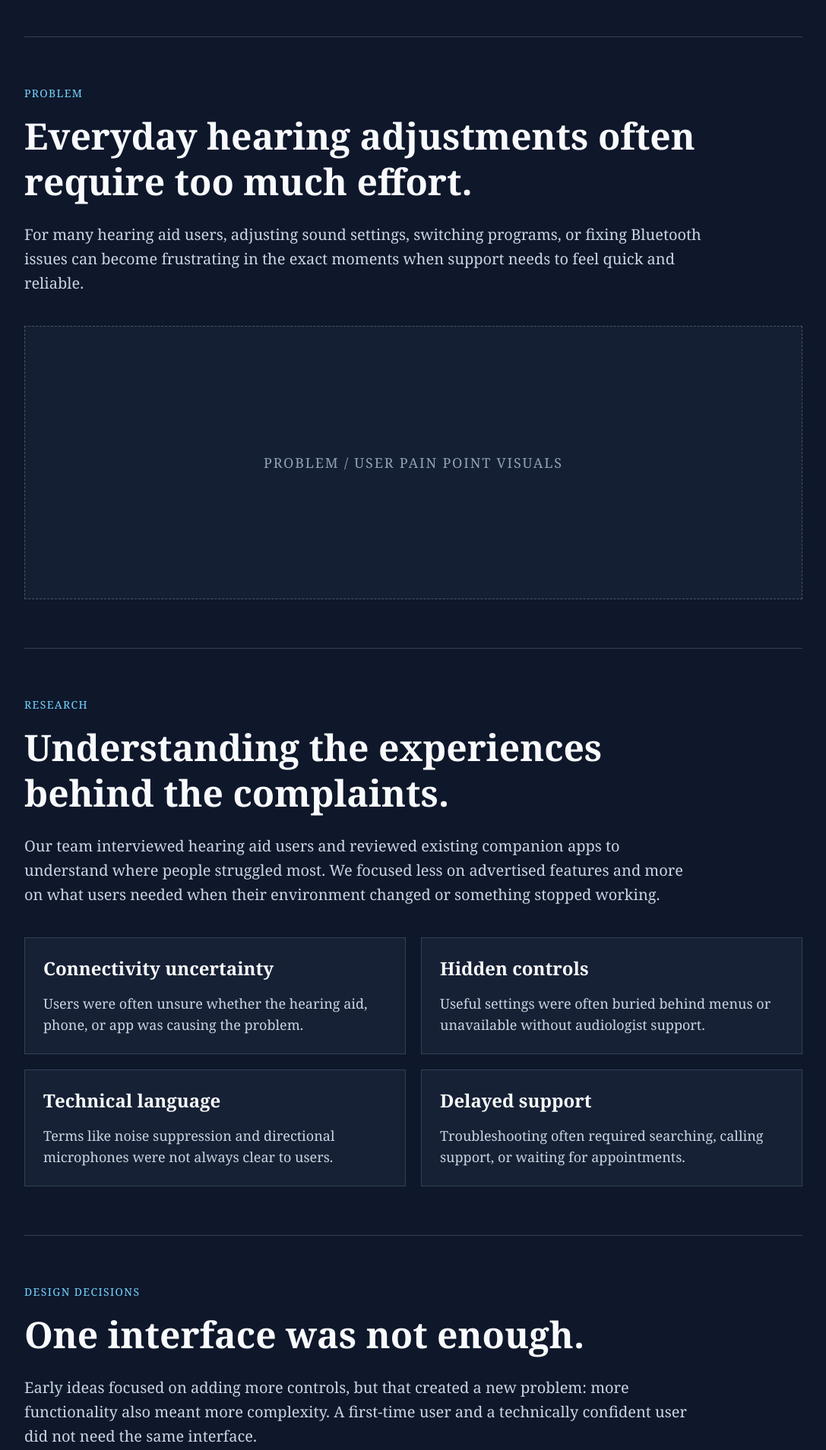
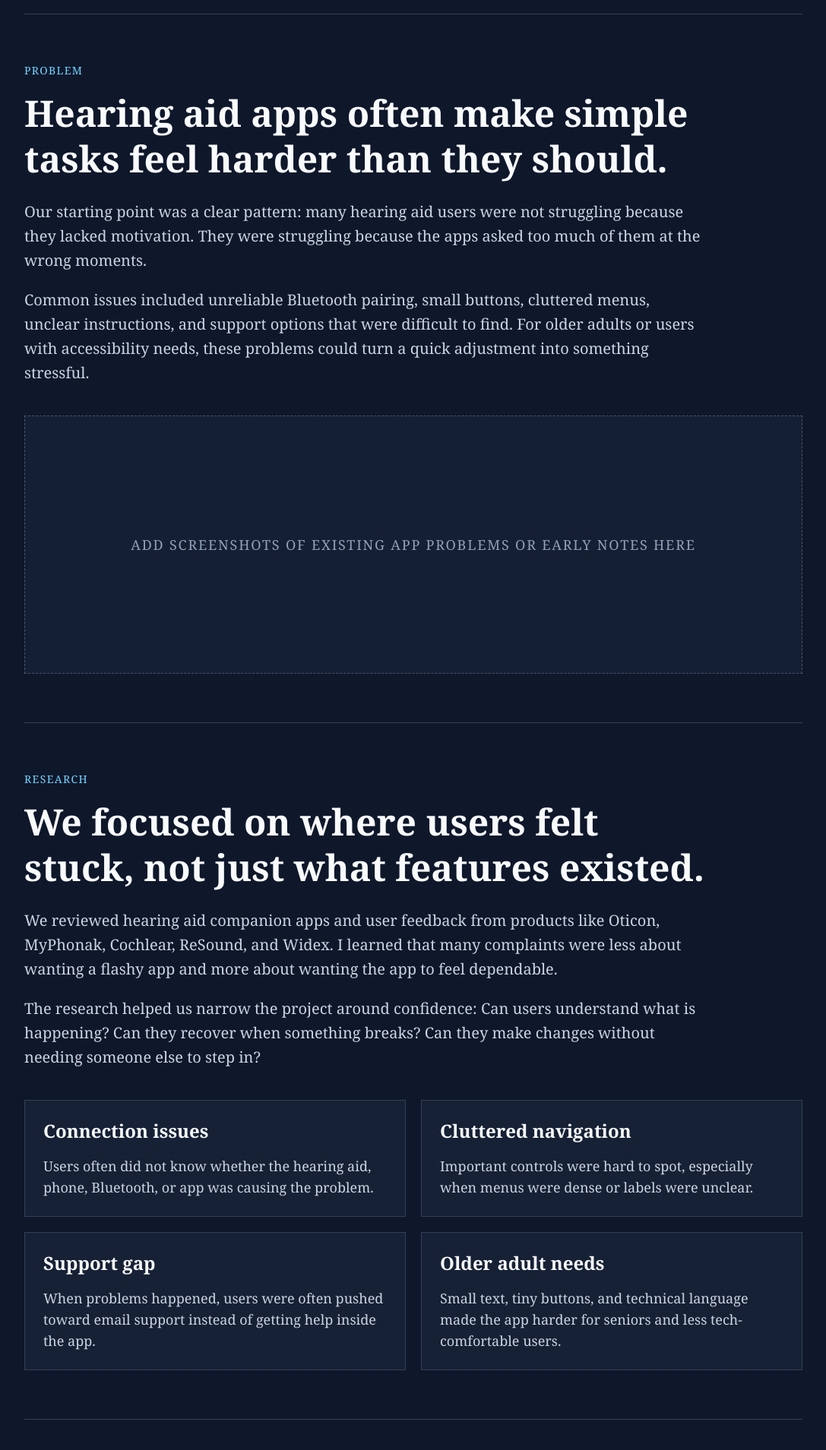
Before and after one commit to Jaibroo/J-Portfolio, a Next.js app: page /J-Portfolio/projects/hearing-aid-app/ in a window 1280 px wide. Shown: the part 888-2797 px from the top of the page at 76% size, without its empty margins (96-1183 px from the left). Built offline with nearby package versions, Linux system fonts and the light colour scheme.

Commit message:
text rework

```diff
--- a/app/projects/[slug]/page.tsx
+++ b/app/projects/[slug]/page.tsx
@@ -6,92 +6,94 @@ const projectData = {
     eyebrow: "ACM Summer Projects • 2025",
     title: "Lumen — Hearing Aid App",
     description:
-      "A hearing aid companion app designed to help users adjust sound settings, troubleshoot connection issues, and feel more confident in changing listening environments.",
+      "A hearing aid companion app for users who need clearer controls, easier troubleshooting, and less stressful ways to manage their hearing aids day to day.",
     image: "/J-Portfolio/hearing-aid.png",
     role: "UX Designer",
     timeline: "June – September 2025",
     team: "4 Designers, 1 Project Manager",
-    skills: ["UX Research", "Interaction Design", "Accessibility", "Prototyping"],
+    skills: ["UX Research", "Accessibility", "Interaction Design", "Prototyping"],
     sections: [
       {
         id: "problem",
         eyebrow: "Problem",
-        title: "Everyday hearing adjustments often require too much effort.",
+        title: "Hearing aid apps often make simple tasks feel harder than they should.",
         body: [
-          "For many hearing aid users, adjusting sound settings, switching programs, or fixing Bluetooth issues can become frustrating in the exact moments when support needs to feel quick and reliable.",
+          "Our starting point was a clear pattern: many hearing aid users were not struggling because they lacked motivation. They were struggling because the apps asked too much of them at the wrong moments.",
+          "Common issues included unreliable Bluetooth pairing, small buttons, cluttered menus, unclear instructions, and support options that were difficult to find. For older adults or users with accessibility needs, these problems could turn a quick adjustment into something stressful.",
         ],
-        imageLabel: "Problem / user pain point visuals",
+        imageLabel: "Add screenshots of existing app problems or early notes here",
       },
       {
         id: "research",
         eyebrow: "Research",
-        title: "Understanding the experiences behind the complaints.",
+        title: "We focused on where users felt stuck, not just what features existed.",
         body: [
-          "Our team interviewed hearing aid users and reviewed existing companion apps to understand where people struggled most. We focused less on advertised features and more on what users needed when their environment changed or something stopped working.",
+          "We reviewed hearing aid companion apps and user feedback from products like Oticon, MyPhonak, Cochlear, ReSound, and Widex. I learned that many complaints were less about wanting a flashy app and more about wanting the app to feel dependable.",
+          "The research helped us narrow the project around confidence: Can users understand what is happening? Can they recover when something breaks? Can they make changes without needing someone else to step in?",
         ],
         cards: [
           {
-            title: "Connectivity uncertainty",
-            text: "Users were often unsure whether the hearing aid, phone, or app was causing the problem.",
+            title: "Connection issues",
+            text: "Users often did not know whether the hearing aid, phone, Bluetooth, or app was causing the problem.",
           },
           {
-            title: "Hidden controls",
-            text: "Useful settings were often buried behind menus or unavailable without audiologist support.",
+            title: "Cluttered navigation",
+            text: "Important controls were hard to spot, especially when menus were dense or labels were unclear.",
           },
           {
-            title: "Technical language",
-            text: "Terms like noise suppression and directional microphones were not always clear to users.",
+            title: "Support gap",
+            text: "When problems happened, users were often pushed toward email support instead of getting help inside the app.",
           },
           {
-            title: "Delayed support",
-            text: "Troubleshooting often required searching, calling support, or waiting for appointments.",
+            title: "Older adult needs",
+            text: "Small text, tiny buttons, and technical language made the app harder for seniors and less tech-comfortable users.",
           },
         ],
       },
       {
         id: "design-decisions",
         eyebrow: "Design Decisions",
-        title: "One interface was not enough.",
+        title: "The app needed to reduce pressure, not just add more controls.",
         body: [
-          "Early ideas focused on adding more controls, but that created a new problem: more functionality also meant more complexity. A first-time user and a technically confident user did not need the same interface.",
+          "Early ideas leaned toward adding more customization. But more controls can also create more confusion. The better direction was to separate quick everyday adjustments from deeper settings.",
         ],
         featureImages: [
           {
             title: "Simple Mode",
-            text: "Quick adjustments, plain language, and fewer decisions.",
+            text: "A calmer interface for quick changes, larger touch targets, and plain language controls.",
           },
           {
             title: "Tech Mode",
-            text: "Deeper customization for users who want more control.",
+            text: "A more detailed interface for users who want deeper control over sound settings and listening programs.",
           },
         ],
       },
       {
         id: "solution",
         eyebrow: "Solution",
-        title: "A companion app focused on confidence, not configuration.",
+        title: "Lumen helps users adjust, recover, and keep moving.",
         body: [
-          "Lumen combines quick sound adjustments, personalized programs, environment-based recommendations, and guided troubleshooting into one companion experience.",
+          "The final direction centered on daily use: quick sound adjustments, clearer connection status, environment-based settings, and guided troubleshooting.",
         ],
         featureImages: [
           {
             title: "Environment Optimizer",
-            text: "Adjust settings around real situations like restaurants, calls, TV, and outdoors.",
+            text: "Instead of asking users to understand technical audio terms first, Lumen lets them start with situations like restaurants, TV, phone calls, or outdoors.",
           },
           {
             title: "Guided Troubleshooting",
-            text: "Help users recover quickly when connection or audio issues appear.",
+            text: "When something goes wrong, the app gives users a direct recovery path instead of making them search through support pages.",
           },
         ],
       },
       {
         id: "reflection",
         eyebrow: "Reflection",
-        title: "What this project helped me practice.",
+        title: "This project changed how I think about accessibility.",
         body: [
-          "This was my first project working with a design team on a product where the user needs felt specific and higher-stakes. At first, I thought a stronger app meant adding more features. As the research developed, I realized the better question was whether users could actually find, understand, and trust those features when they needed them.",
-          "The biggest shift was learning to design around confidence. For hearing aid users, a confusing screen is not just bad usability — it can affect whether someone feels comfortable participating in a conversation or solving a problem on their own.",
-          "Looking back, this project shows where I started as a designer: focused on screens, flows, and feature ideas. It helped me build the foundation for later projects, where I became more intentional about research, rationale, and explaining why a design decision should change.",
+          "This was my first project working with a design team on a problem where the stakes felt more real. At first, I thought a better app meant giving users more features. Research showed me that more features only help if people can find them, understand them, and trust them.",
+          "The biggest lesson was that accessibility is not only about making text bigger or buttons easier to tap. It also shows up in wording, menu structure, error recovery, and how much confidence a user has when something does not work.",
+          "Looking back, Lumen shows where I started: focused on screens, flows, and feature ideas. It gave me a foundation for later work, where I became more careful about explaining why a design decision should change.",
         ],
       },
     ],
@@ -138,6 +140,7 @@ export default async function ProjectPage({
     return (
       <main className="min-h-screen bg-slate-900 p-10 font-[Calluna,Georgia,serif] text-white">
         <h1 className="text-3xl font-bold">Project not found</h1>
+
         <Link className="mt-6 inline-block underline" href="/projects">
           Back to Projects
         </Link>
@@ -156,15 +159,23 @@ export default async function ProjectPage({
           <a href="#overview" className="hover:text-sky-300">
             Overview
           </a>
+
           {project.sections.map((section) => (
-            <a key={section.id} href={`#${section.id}`} className="hover:text-sky-300">
+            <a
+              key={section.id}
+              href={`#${section.id}`}
+              className="hover:text-sky-300"
+            >
               {section.eyebrow}
             </a>
           ))}
         </nav>
       </aside>
 
-      <section id="overview" className="mx-auto max-w-5xl border-b border-slate-700 pb-12">
+      <section
+        id="overview"
+        className="mx-auto max-w-5xl border-b border-slate-700 pb-12"
+      >
         <p className="text-sm uppercase tracking-widest text-slate-400">
           {project.eyebrow}
         </p>
@@ -178,7 +189,7 @@ export default async function ProjectPage({
         </p>
 
         {"image" in project && (
-          <div className="mt-8 h-[420px] overflow-hidden border border-slate-700 bg-slate-800">
+          <div className="mt-8 h-[390px] overflow-hidden border border-slate-700 bg-slate-800">
             <Image
               src={project.image}
               alt={project.title}
@@ -191,22 +202,31 @@ export default async function ProjectPage({
 
         <div className="mt-8 grid gap-8 text-slate-300 sm:grid-cols-2 lg:grid-cols-4">
           <div>
-            <p className="text-sm uppercase tracking-widest text-slate-500">Role</p>
+            <p className="text-sm uppercase tracking-widest text-slate-500">
+              Role
+            </p>
             <p className="mt-3 text-lg text-slate-200">{project.role}</p>
           </div>
 
           <div>
-            <p className="text-sm uppercase tracking-widest text-slate-500">Timeline</p>
+            <p className="text-sm uppercase tracking-widest text-slate-500">
+              Timeline
+            </p>
             <p className="mt-3 text-lg text-slate-200">{project.timeline}</p>
           </div>
 
           <div>
-            <p className="text-sm uppercase tracking-widest text-slate-500">Team</p>
+            <p className="text-sm uppercase tracking-widest text-slate-500">
+              Team
+            </p>
             <p className="mt-3 text-lg text-slate-200">{project.team}</p>
           </div>
 
           <div>
-            <p className="text-sm uppercase tracking-widest text-slate-500">Skills</p>
+            <p className="text-sm uppercase tracking-widest text-slate-500">
+              Skills
+            </p>
+
             <div className="mt-3 space-y-1 text-lg text-slate-200">
               {project.skills.map((skill) => (
                 <p key={skill}>{skill}</p>
@@ -232,24 +252,37 @@ export default async function ProjectPage({
 
           <div className="mt-6 space-y-5">
             {section.body.map((paragraph) => (
-              <p key={paragraph} className="max-w-4xl text-xl leading-8 text-slate-300">
+              <p
+                key={paragraph}
+                className="max-w-4xl text-xl leading-8 text-slate-300"
+              >
                 {paragraph}
               </p>
             ))}
           </div>
 
           {"imageLabel" in section && section.imageLabel && (
-            <div className="mt-10 flex h-[360px] items-center justify-center border border-dashed border-slate-600 bg-slate-800/50 text-center text-slate-400">
-              <p className="text-lg uppercase tracking-widest">{section.imageLabel}</p>
+            <div className="mt-10 flex h-[340px] items-center justify-center border border-dashed border-slate-600 bg-slate-800/50 text-center text-slate-400">
+              <p className="text-lg uppercase tracking-widest">
+                {section.imageLabel}
+              </p>
             </div>
           )}
 
           {"cards" in section && section.cards && (
             <div className="mt-10 grid gap-5 md:grid-cols-2">
               {section.cards.map((card) => (
-                <div key={card.title} className="border border-slate-700 bg-slate-800/60 p-6">
-                  <h3 className="text-2xl font-bold text-slate-50">{card.title}</h3>
-                  <p className="mt-4 text-lg leading-7 text-slate-300">{card.text}</p>
+                <div
+                  key={card.title}
+                  className="border border-slate-700 bg-slate-800/60 p-6"
+                >
+                  <h3 className="text-2xl font-bold text-slate-50">
+                    {card.title}
+                  </h3>
+
+                  <p className="mt-4 text-lg leading-7 text-slate-300">
+                    {card.text}
+                  </p>
                 </div>
               ))}
             </div>
@@ -262,15 +295,20 @@ export default async function ProjectPage({
                   key={item.title}
                   className="grid gap-8 md:grid-cols-[1.2fr_0.8fr] md:items-center"
                 >
-                  <div className="flex h-[420px] items-center justify-center border border-dashed border-slate-600 bg-slate-800/50 text-center text-slate-400">
+                  <div className="flex h-[400px] items-center justify-center border border-dashed border-slate-600 bg-slate-800/50 text-center text-slate-400">
                     <p className="text-lg uppercase tracking-widest">
                       Image Placeholder {index + 1}
                     </p>
                   </div>
 
                   <div>
-                    <h3 className="text-3xl font-bold text-slate-50">{item.title}</h3>
-                    <p className="mt-4 text-xl leading-8 text-slate-300">{item.text}</p>
+                    <h3 className="text-3xl font-bold text-slate-50">
+                      {item.title}
+                    </h3>
+
+                    <p className="mt-4 text-xl leading-8 text-slate-300">
+                      {item.text}
+                    </p>
                   </div>
                 </div>
               ))}
```
